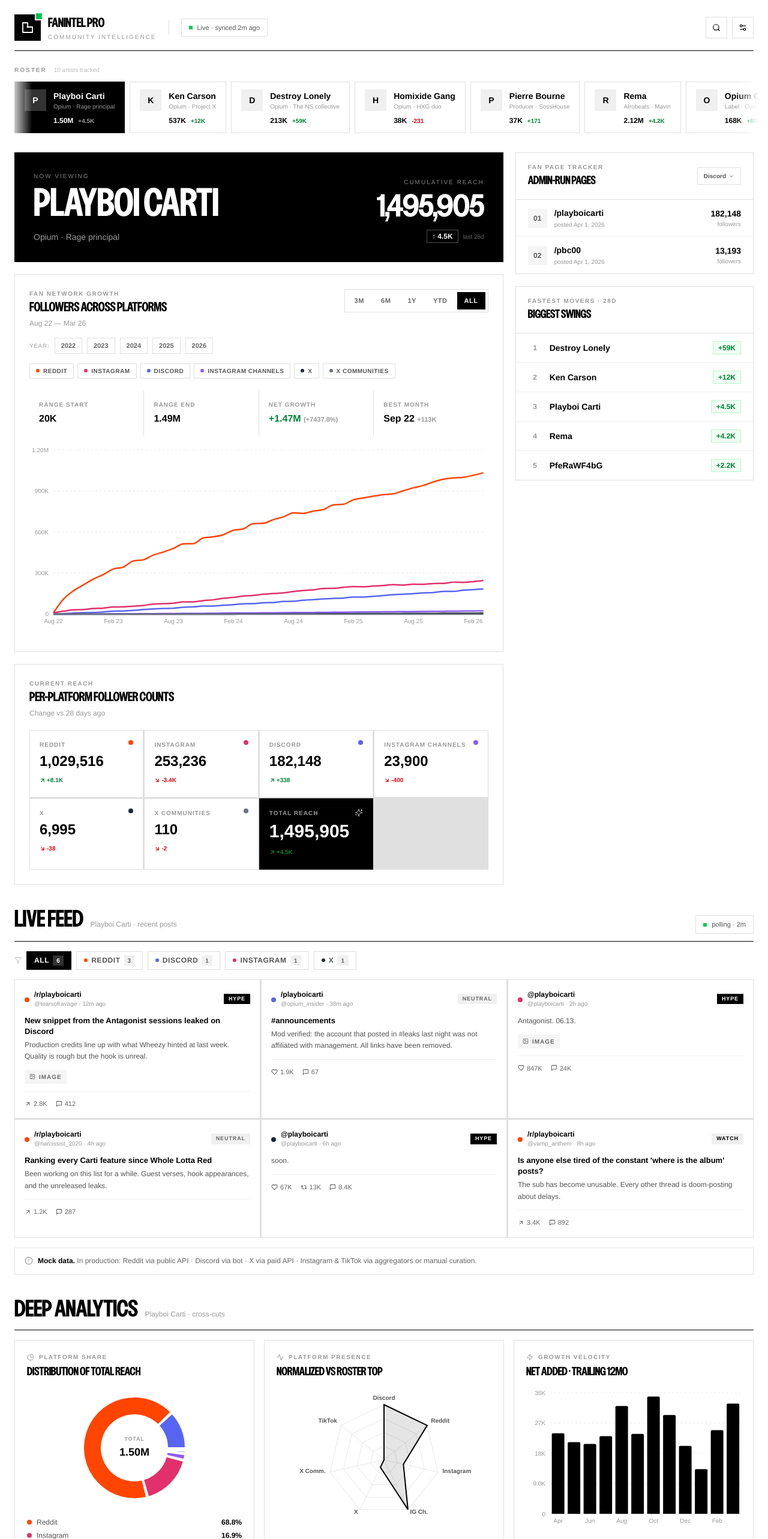
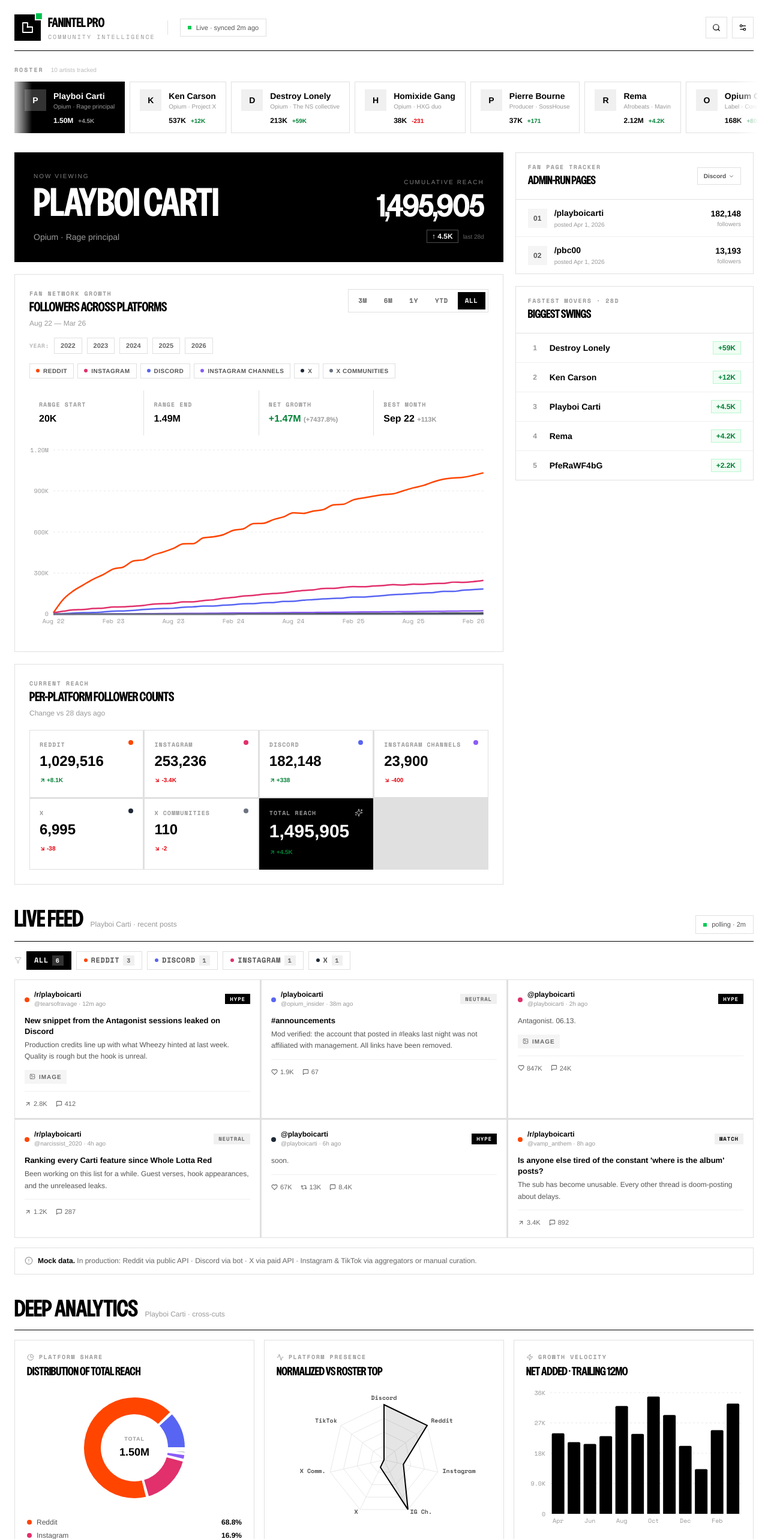
Before and after one commit to smudgymute2q/Fan-Community-Dashboard, a React (Vite) app: page / in a window 1280 px wide. Shown: the top 2566 px of the page at 60% size. Built offline with nearby package versions, Linux system fonts and the light colour scheme.

Commit message:
Add Space Mono for uppercase label and tag typography
Applies Space Mono to all caps labels, sentiment badges, filter buttons,
range selectors, and chart axis ticks — matching Interscope's mono label style.

```diff
--- a/index.html
+++ b/index.html
@@ -5,7 +5,7 @@
     <meta name="viewport" content="width=device-width, initial-scale=1.0" />
     <title>Fanintel Pro · Community Intelligence</title>
     <link
-      href="https://fonts.googleapis.com/css2?family=Plus+Jakarta+Sans:wght@300;400;500;600;700;800&family=Fraunces:opsz,wght@9..144,400;9..144,600;9..144,800&display=swap"
+      href="https://fonts.googleapis.com/css2?family=Space+Mono:wght@400;700&display=swap"
       rel="stylesheet"
     />
   </head>
--- a/src/FanDashboard.tsx
+++ b/src/FanDashboard.tsx
@@ -190,7 +190,7 @@ function KpiTile({ platform, value, delta, isTotal }) {
           <Sparkles size={14} className="text-white/60" />
         </div>
       )}
-      <div className={`text-[10px] font-bold uppercase tracking-widest mb-2 ${isTotal ? "text-white/60" : "text-[#999]"}`}>{isTotal ? "Total Reach" : platform}</div>
+      <div className={`font-label text-[10px] font-bold uppercase tracking-widest mb-2 ${isTotal ? "text-white/60" : "text-[#999]"}`}>{isTotal ? "Total Reach" : platform}</div>
       <div className={`font-bold tabular-nums leading-none ${isTotal ? "text-3xl text-white" : "text-2xl text-black"}`}>{fmtFull(value)}</div>
       <div className="mt-2"><DeltaPill value={delta} small /></div>
     </div>
@@ -264,7 +264,7 @@ function FeedCard({ post }) {
               <div className="text-[10px] text-[#999] truncate">@{post.author.replace(/^u\//, "").replace(/^@/, "")} · {post.time}</div>
             </div>
           </div>
-          <span className={`text-[9px] font-bold px-2 py-0.5 ${sent.bg} ${sent.text} shrink-0 uppercase tracking-widest`}>{sent.label}</span>
+          <span className={`font-label text-[9px] font-bold px-2 py-0.5 ${sent.bg} ${sent.text} shrink-0 uppercase tracking-widest`}>{sent.label}</span>
         </div>
         {post.title && <div className="text-[13px] text-black font-semibold leading-snug mb-1">{post.title}</div>}
         <div className="text-xs text-[#555] leading-relaxed line-clamp-3">{post.body}</div>
@@ -360,11 +360,12 @@ export default function FanDashboard() {
     <div className="min-h-screen w-full text-black" style={{ background: "#fff", fontFamily: "'Helvetica Neue', Helvetica, Arial, sans-serif" }}>
       <style>{`
         .font-display { font-family: 'Nudge', 'Helvetica Neue', Helvetica, Arial, sans-serif; font-weight: bold; text-transform: uppercase; letter-spacing: -0.01em; }
+        .font-label { font-family: 'Space Mono', monospace; }
         .marquee-fade { mask-image: linear-gradient(90deg, transparent 0, black 3%, black 97%, transparent 100%); }
-        .recharts-cartesian-axis-tick text { fill: #999; font-size: 10px; font-weight: 500; font-family: 'Helvetica Neue', Helvetica, Arial, sans-serif; }
+        .recharts-cartesian-axis-tick text { fill: #999; font-size: 10px; font-weight: 500; font-family: 'Space Mono', monospace; }
         .recharts-cartesian-grid line { stroke: #e8e8e8; }
         .recharts-polar-grid-angle line { stroke: #e8e8e8; }
-        .recharts-polar-angle-axis-tick text { fill: #555; font-size: 10px; font-weight: 600; font-family: 'Helvetica Neue', Helvetica, Arial, sans-serif; }
+        .recharts-polar-angle-axis-tick text { fill: #555; font-size: 10px; font-weight: 700; font-family: 'Space Mono', monospace; }
       `}</style>
 
       <div className="max-w-[1400px] mx-auto px-6 py-6">
@@ -381,7 +382,7 @@ export default function FanDashboard() {
               </div>
               <div className="leading-none">
                 <div className="font-display text-xl text-black">FANINTEL PRO</div>
-                <div className="text-[10px] uppercase tracking-[0.2em] text-[#999] mt-1">Community Intelligence</div>
+                <div className="font-label text-[10px] uppercase tracking-[0.2em] text-[#999] mt-1">Community Intelligence</div>
               </div>
             </div>
             <div className="h-6 w-px bg-[#e0e0e0]" />
@@ -400,7 +401,7 @@ export default function FanDashboard() {
         <section className="mb-6">
           <div className="flex items-center justify-between mb-3">
             <div className="flex items-baseline gap-3">
-              <h2 className="text-[10px] uppercase tracking-[0.2em] text-[#999] font-bold">Roster</h2>
+              <h2 className="font-label text-[10px] uppercase tracking-[0.2em] text-[#999] font-bold">Roster</h2>
               <span className="text-[10px] text-[#bbb]">{ARTISTS.length} artists tracked</span>
             </div>
           </div>
@@ -438,7 +439,7 @@ export default function FanDashboard() {
               <div className="flex flex-col gap-4 mb-5">
                 <div className="flex items-start justify-between gap-4 flex-wrap">
                   <div>
-                    <div className="text-[10px] uppercase tracking-[0.15em] text-[#999] font-bold">Fan Network Growth</div>
+                    <div className="font-label text-[10px] uppercase tracking-[0.15em] text-[#999] font-bold">Fan Network Growth</div>
                     <div className="font-display text-xl text-black mt-0.5">Followers across platforms</div>
                     <div className="text-xs text-[#999] mt-1">
                       {history.length > 0 ? `${monthLabel(history[0].date)} — ${monthLabel(history[history.length - 1].date)}` : "No data in range"}
@@ -456,7 +457,7 @@ export default function FanDashboard() {
                       <button
                         key={opt.key}
                         onClick={() => setYearRange(opt.key)}
-                        className={`text-[11px] font-semibold px-3 py-1.5 transition uppercase tracking-wider ${
+                        className={`font-label text-[11px] font-semibold px-3 py-1.5 transition uppercase tracking-wider ${
                           yearRange === opt.key ? "bg-black text-white" : "text-[#666] hover:text-black"
                         }`}
                       >
@@ -467,7 +468,7 @@ export default function FanDashboard() {
                 </div>
 
                 <div className="flex items-center gap-2 flex-wrap">
-                  <span className="text-[10px] uppercase tracking-wider text-[#bbb] font-bold">Year:</span>
+                  <span className="font-label text-[10px] uppercase tracking-wider text-[#bbb] font-bold">Year:</span>
                   {["2022", "2023", "2024", "2025", "2026"].map((yr) => (
                     <button
                       key={yr}
@@ -508,7 +509,7 @@ export default function FanDashboard() {
                     { label: "Best month", value: rangeStats.bestMonth ? monthLabel(rangeStats.bestMonth) : "—", sub: rangeStats.bestGain > 0 ? `+${fmt(rangeStats.bestGain)}` : "" },
                   ].map((s) => (
                     <div key={s.label} className="bg-white p-4">
-                      <div className="text-[10px] font-bold uppercase tracking-widest text-[#999] mb-1">{s.label}</div>
+                      <div className="font-label text-[10px] font-bold uppercase tracking-widest text-[#999] mb-1">{s.label}</div>
                       <div className={`text-base font-bold tabular-nums ${s.color || "text-black"}`}>{s.value} {s.sub && <span className="text-[11px] font-semibold text-[#999]">{s.sub}</span>}</div>
                     </div>
                   ))}
@@ -535,7 +536,7 @@ export default function FanDashboard() {
             {/* Current reach */}
             <div className="bg-white border border-[#e0e0e0] p-6">
               <div className="mb-5">
-                <div className="text-[10px] uppercase tracking-[0.15em] text-[#999] font-bold">Current Reach</div>
+                <div className="font-label text-[10px] uppercase tracking-[0.15em] text-[#999] font-bold">Current Reach</div>
                 <div className="font-display text-xl text-black mt-0.5">Per-platform follower counts</div>
                 <div className="text-xs text-[#999] mt-1">Change vs 28 days ago</div>
               </div>
@@ -550,7 +551,7 @@ export default function FanDashboard() {
             <div className="bg-white border border-[#e0e0e0] overflow-hidden">
               <div className="px-5 py-4 border-b border-[#e0e0e0] flex items-center justify-between">
                 <div>
-                  <div className="text-[10px] uppercase tracking-[0.15em] text-[#999] font-bold">Fan Page Tracker</div>
+                  <div className="font-label text-[10px] uppercase tracking-[0.15em] text-[#999] font-bold">Fan Page Tracker</div>
                   <div className="font-display text-lg text-black mt-0.5">Admin-run pages</div>
                 </div>
                 <button className="text-[10px] font-semibold text-[#555] border border-[#e0e0e0] hover:border-black px-2.5 py-1.5 flex items-center gap-1 transition">Discord <ChevronDown size={10} /></button>
@@ -579,7 +580,7 @@ export default function FanDashboard() {
 
             <div className="bg-white border border-[#e0e0e0] overflow-hidden">
               <div className="px-5 py-4 border-b border-[#e0e0e0]">
-                <div className="text-[10px] uppercase tracking-[0.15em] text-[#999] font-bold">Fastest Movers · 28d</div>
+                <div className="font-label text-[10px] uppercase tracking-[0.15em] text-[#999] font-bold">Fastest Movers · 28d</div>
                 <div className="font-display text-lg text-black mt-0.5">Biggest swings</div>
               </div>
               <div>
@@ -622,7 +623,7 @@ export default function FanDashboard() {
                 const cfg = f !== "All" ? PLATFORMS[f] : null;
                 const count = f === "All" ? posts.length : posts.filter((p) => p.platform === f).length;
                 return (
-                  <button key={f} onClick={() => setFeedFilter(f)} className={`flex items-center gap-1.5 px-3 py-1.5 text-xs font-semibold transition border uppercase tracking-wider ${active ? "bg-black text-white border-black" : "bg-white border-[#e0e0e0] text-[#555] hover:border-black"}`}>
+                  <button key={f} onClick={() => setFeedFilter(f)} className={`flex items-center gap-1.5 px-3 py-1.5 font-label text-xs font-semibold transition border uppercase tracking-wider ${active ? "bg-black text-white border-black" : "bg-white border-[#e0e0e0] text-[#555] hover:border-black"}`}>
                     {cfg && <span className="w-1.5 h-1.5 rounded-full" style={{ background: cfg.color }} />}
                     {f}
                     <span className={`text-[10px] px-1.5 py-0.5 ${active ? "bg-white/20" : "bg-[#f0f0f0] text-[#666]"}`}>{count}</span>
@@ -668,7 +669,7 @@ export default function FanDashboard() {
             <div className="col-span-12 md:col-span-4 bg-white border border-[#e0e0e0] p-5">
               <div className="flex items-center gap-2 mb-1">
                 <PieIcon size={12} className="text-[#999]" />
-                <div className="text-[10px] uppercase tracking-[0.15em] text-[#999] font-bold">Platform Share</div>
+                <div className="font-label text-[10px] uppercase tracking-[0.15em] text-[#999] font-bold">Platform Share</div>
               </div>
               <div className="font-display text-lg text-black mb-3">Distribution of total reach</div>
               <div className="relative h-[200px]">
@@ -702,7 +703,7 @@ export default function FanDashboard() {
             <div className="col-span-12 md:col-span-4 bg-white border border-[#e0e0e0] p-5">
               <div className="flex items-center gap-2 mb-1">
                 <Activity size={12} className="text-[#999]" />
-                <div className="text-[10px] uppercase tracking-[0.15em] text-[#999] font-bold">Platform Presence</div>
+                <div className="font-label text-[10px] uppercase tracking-[0.15em] text-[#999] font-bold">Platform Presence</div>
               </div>
               <div className="font-display text-lg text-black mb-3">Normalized vs roster top</div>
               <div className="h-[240px]">
@@ -720,7 +721,7 @@ export default function FanDashboard() {
             <div className="col-span-12 md:col-span-4 bg-white border border-[#e0e0e0] p-5">
               <div className="flex items-center gap-2 mb-1">
                 <Zap size={12} className="text-[#999]" />
-                <div className="text-[10px] uppercase tracking-[0.15em] text-[#999] font-bold">Growth Velocity</div>
+                <div className="font-label text-[10px] uppercase tracking-[0.15em] text-[#999] font-bold">Growth Velocity</div>
               </div>
               <div className="font-display text-lg text-black mb-3">Net added · trailing 12mo</div>
               <div className="h-[240px]">
@@ -747,7 +748,7 @@ export default function FanDashboard() {
               <div className="flex items-center justify-between mb-1">
                 <div className="flex items-center gap-2">
                   <BarChart3 size={12} className="text-[#999]" />
-                  <div className="text-[10px] uppercase tracking-[0.15em] text-[#999] font-bold">Roster Comparison</div>
+                  <div className="font-label text-[10px] uppercase tracking-[0.15em] text-[#999] font-bold">Roster Comparison</div>
                 </div>
                 <span className="text-[10px] text-[#bbb]">stacked by platform</span>
               </div>
@@ -779,7 +780,7 @@ export default function FanDashboard() {
               <div className="flex items-center justify-between mb-1">
                 <div className="flex items-center gap-2">
                   <Activity size={12} className="text-[#999]" />
-                  <div className="text-[10px] uppercase tracking-[0.15em] text-[#999] font-bold">Cumulative Reach</div>
+                  <div className="font-label text-[10px] uppercase tracking-[0.15em] text-[#999] font-bold">Cumulative Reach</div>
                 </div>
                 <span className="text-[10px] text-[#bbb]">stacked area · all platforms</span>
               </div>
```
